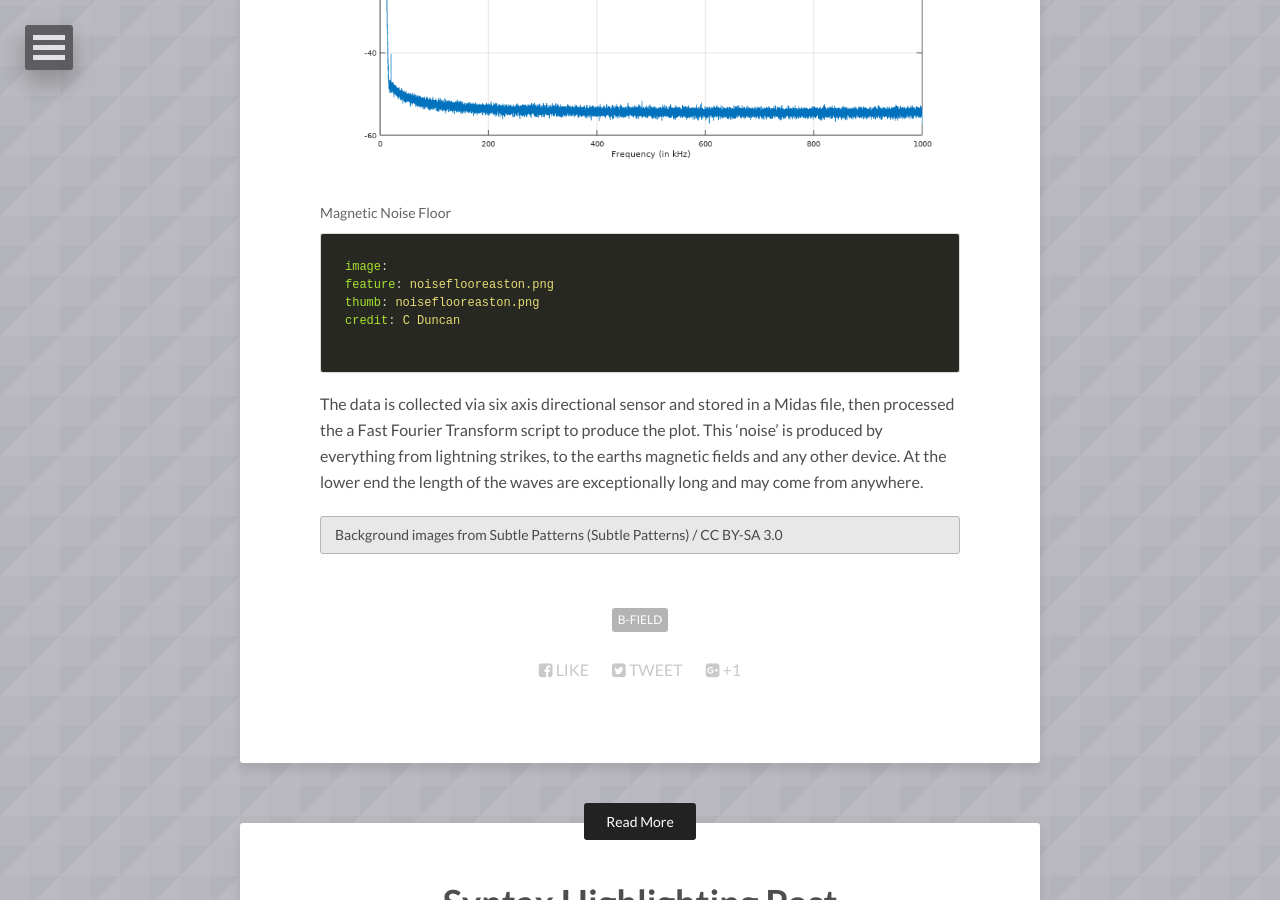
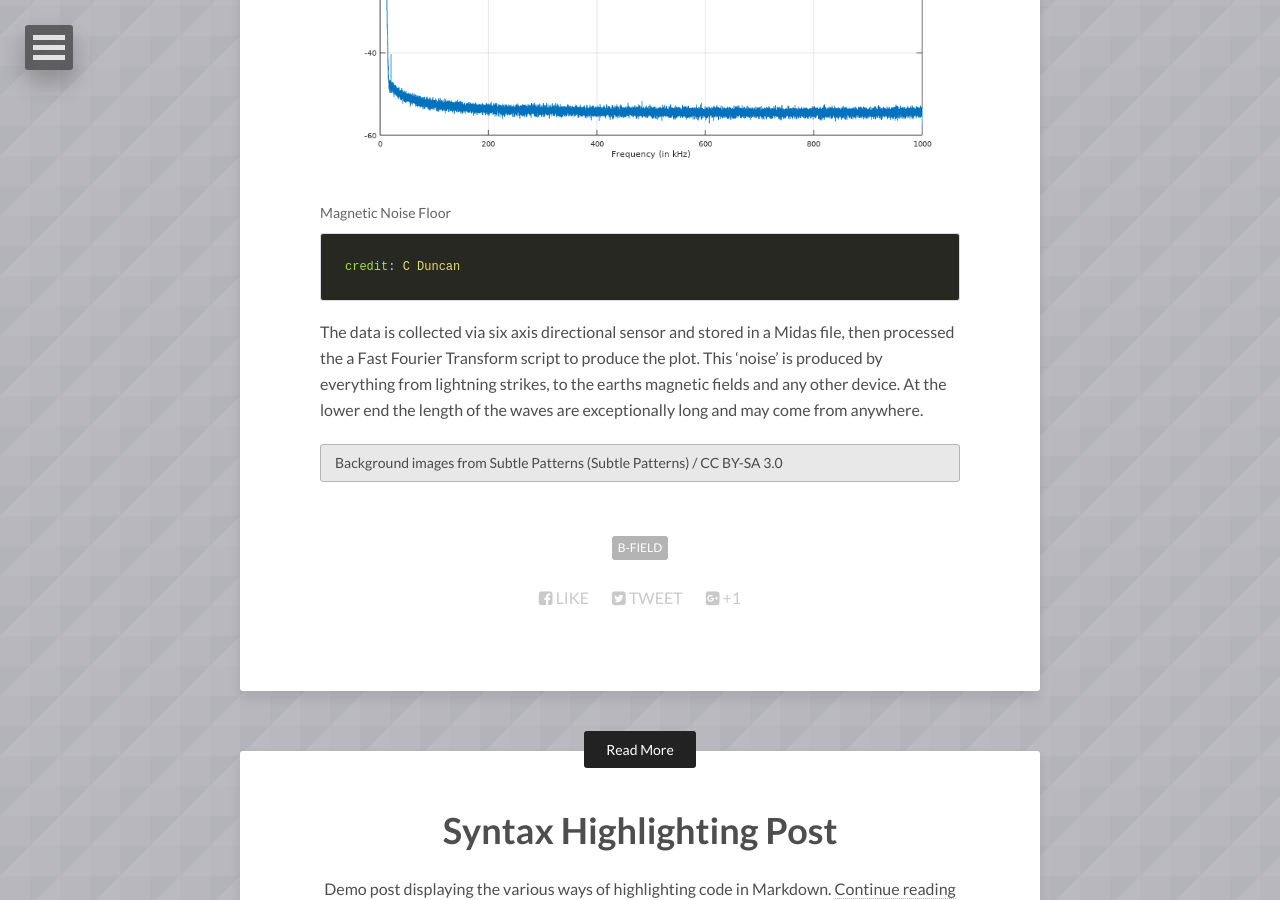
Before and after one commit to Gitmo234/Gitmo234.github.io, a Jekyll site: the page built from _posts/2019-03-16-background-image.md, in a window 1280 px wide and 900 px high, scrolled down 804 px. Built offline with Jekyll 4.4.1, drawn with Linux system fonts in a browser that asks for light colours; nearby versions of some CDN libraries.

Commit message:
update site

````diff
--- a/_posts/2019-03-16-background-image.md
+++ b/_posts/2019-03-16-background-image.md
@@ -16,11 +16,7 @@ Here is as basic sample modeling the magnetic noise floor of the earth in one ge
 
 
 ```yaml
-image:
-feature: noiseflooreaston.png
-thumb: noiseflooreaston.png
 credit: C Duncan
-
 ```
 
 The data is collected via six axis directional sensor and stored in a Midas file, then processed the a Fast Fourier Transform script to produce the plot. This 'noise' is produced by everything from lightning strikes, to the earths magnetic fields and any other device. At the lower end the length of the waves are exceptionally long and may come from anywhere.
````
